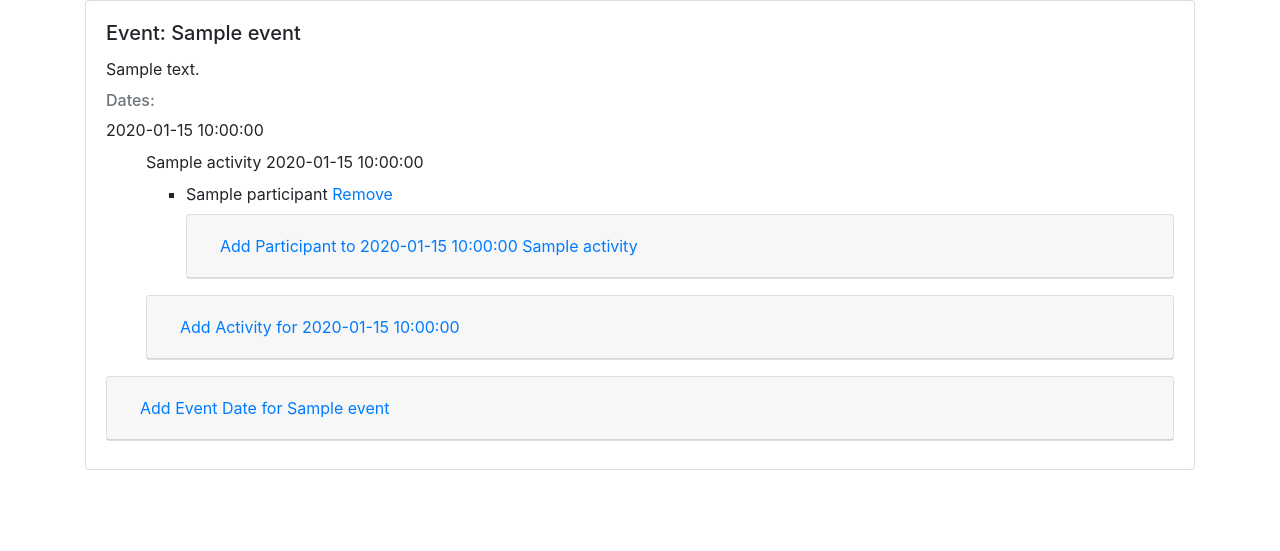
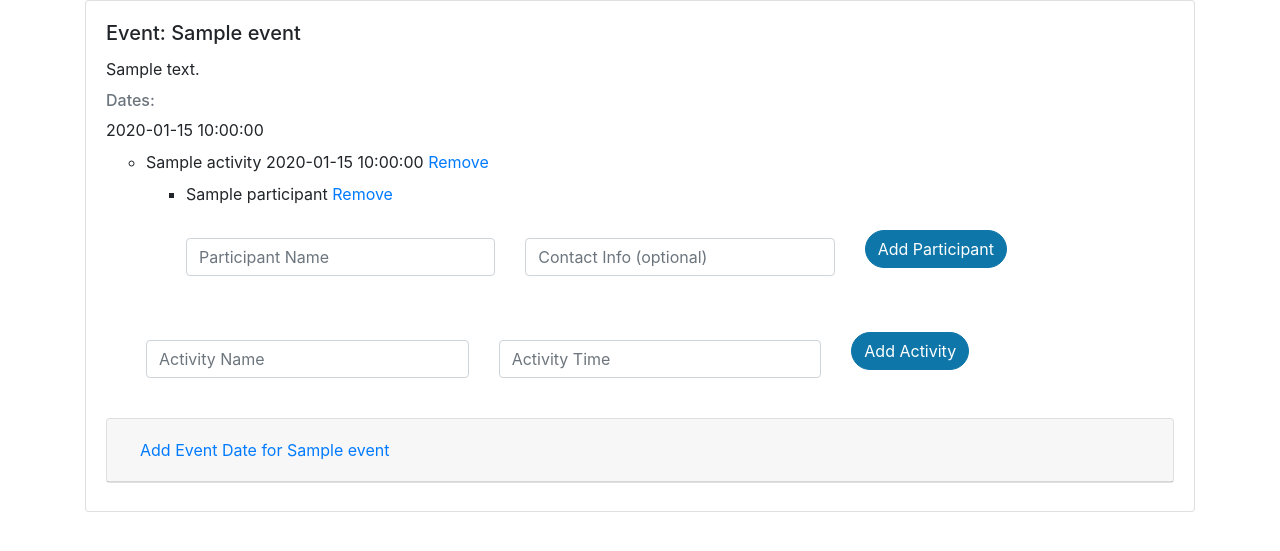
Before and after one commit to warrengoldman/Golf, a FastAPI app: template templates/event.html in a window 1280 px wide. Shown: the top 551 px of the page. Run offline with FastAPI, Linux system fonts and the light colour scheme; the template is opened without the code that fills it: most values are stand-ins (such as "Sample title", 1, 10 or a date in 2020); some libraries are stand-ins or nearby versions.

Commit message:
Added ability to add and remove activities, fix id versus class when registering forms

```diff
--- a/static/js/base.js
+++ b/static/js/base.js
@@ -38,8 +38,9 @@ if (mainForm) {
     });
 }
 
-const addParticipantForm = document.getElementById('addParticipantForm');
-if (addParticipantForm) {
+const addParticipantForms = document.getElementsByClassName('add-participant-form');
+if (addParticipantForms) {
+    Array.from(addParticipantForms).map(addParticipantForm => {
         addParticipantForm.addEventListener('submit', async function (event) {
             event.preventDefault();
 
@@ -75,6 +76,49 @@ if (addParticipantForm) {
                 console.error('Error:', error);
                 alert('An error occurred. Please try again.');
             }
+        })
+    });
+}
+
+const addActivityForms = document.getElementsByClassName('add-activity-form');
+if (addActivityForms) {
+    Array.from(addActivityForms).map(addActivityForm => {
+        addActivityForm.addEventListener('submit', async function (event) {
+            event.preventDefault();
+
+            const form = event.target;
+            const formData = new FormData(form);
+            const data = Object.fromEntries(formData.entries());
+            const activityName = data.activity_name;
+            const activityTime = data.activity_time;
+            const url = '/eventdate/' + event.target.addActivityBtn.dataset.eventDateId;
+            const eventName = event.target.addActivityBtn.dataset.eventName;
+            const payload = {
+                activity_name: activityName,
+                activity_time: activityTime,
+            };
+
+            try {
+                const response = await fetch(url, {
+                    method: 'POST',
+                    headers: {
+                        'Content-Type': 'application/json'
+                    },
+                    body: JSON.stringify(payload)
+                });
+
+                if (response.ok) {
+                    window.location = '/' + eventName;
+                } else {
+                    // Handle error
+                    const errorData = await response.json();
+                    alert(`Error: ${errorData.detail}`);
+                }
+            } catch (error) {
+                console.error('Error:', error);
+                alert('An error occurred. Please try again.');
+            }
+        })
     });
 }
 
@@ -97,3 +141,23 @@ async function removeParticipant(participantId, eventName) {
         alert('An error occurred. Please try again.');
     }
 }
+
+async function removeActivity(activityId, eventName) {
+    const url = '/eventactivity/' + activityId;
+    try {
+        const response = await fetch(url, {
+            method: 'DELETE',
+        });
+
+        if (response.ok) {
+            window.location = '/' + eventName;
+        } else {
+            // Handle error
+            const errorData = await response.json();
+            alert(`Error: ${errorData.detail}`);
+        }
+    } catch (error) {
+        console.error('Error:', error);
+        alert('An error occurred. Please try again.');
+    }
+}
--- a/templates/event.html
+++ b/templates/event.html
@@ -12,7 +12,7 @@
                 <li class="list-group mb-2">
                     <ul>
                         {% for activity in e_date.activities %}
-                        <li class="list-group mb-2">{{ activity.activity_name }} {{ activity.activity_time }}</li>
+                        <li class="pb-2">{{ activity.activity_name }} {{ activity.activity_time }} <a href="javascript:removeActivity({{ activity.id }} ,'{{ event.event_name }}' );">Remove</a></li>
                         <li class="list-group mb-2">
                             <ul>
                                 {% for participant in activity.participants %}
@@ -20,17 +20,7 @@
                                 {% endfor %}
                                 {% if not view_only %}
                                 <li class="list-group mb-2">
-                                    <div id="accordion">
-                                    <div class="card">
-                                       <div class="card-header" id="headingOne">
-                                          <h5 class="mb-0">
-                                            <button class="btn btn-link" data-toggle="collapse" data-target="#collapseOne" aria-expanded="true" aria-controls="collapseOne">
-                                              Add Participant to {{ activity.activity_time }} {{ activity.activity_name }}
-                                            </button>
-                                          </h5>
-                                       </div>
-                                       <div id="collapseOne" class="collapse" aria-labelledby="headingOne" data-parent="#accordion">
-                                          <form id="addParticipantForm" class="card-body row d-flex align-items-center">
+                                      <form class="add-participant-form row d-flex align-items-center">
                                           <div class="form-group col-md-4">
                                             <label for="participant_name"></label><input type="text" class="form-control mb-2" id="participant_name" name="participant_name" placeholder="Participant Name">
                                           </div>
@@ -41,9 +31,6 @@
                                             <button type="submit" class="btn btn-primary rounded-pill" id="addParticipantBtn" data-event-name="{{ event.event_name }}" data-activity-id="{{ activity.id }}">Add Participant</button>
                                           </div>
                                       </form>
-                                        </div>
-                                    </div>
-                                    </div>
                                 </li>
                                 {% endif %}
                             </ul>
@@ -51,22 +38,17 @@
                         {% endfor %}
                         {% if not view_only %}
                         <li class="list-group mb-2">
-                            <div id="accordion2">
-                            <div class="card">
-                               <div class="card-header" id="headingTwo">
-                                  <h5 class="mb-0">
-                                    <button class="btn btn-link" data-toggle="collapse" data-target="#collapseTwo" aria-expanded="true" aria-controls="collapseTwo">
-                                      Add Activity for {{ e_date.event_date }}
-                                    </button>
-                                  </h5>
+                              <form class="add-activity-form row d-flex align-items-center">
+                                  <div class="form-group col-md-4">
+                                    <label for="activity_name"></label><input type="text" class="form-control mb-2" id="activity_name" name="activity_name" placeholder="Activity Name">
                                   </div>
-                               <div id="collapseTwo" class="collapse" aria-labelledby="headingTwo" data-parent="#accordion2">
-                                  <div class="card-body">
-                                    Add widgets to add Activity here
+                                  <div class="form-group col-md-4">
+                                    <label for="activity_time"></label><input type="text" class="form-control mb-2" id="activity_time" name="activity_time" placeholder="Activity Time">
                                   </div>
+                                  <div class="form-group col-md-4">
+                                    <button type="submit" class="btn btn-primary rounded-pill" id="addActivityBtn" data-event-name="{{ event.event_name }}" data-event-date-id="{{ e_date.id }}">Add Activity</button>
                                   </div>
-                            </div>
-                            </div>
+                              </form>
                         </li>
                         {% endif %}
                     </ul>
```
Also changed, not shown: routers/event.py (+25 -4 lines). Lines whose indentation alone changed are shown as unchanged.
